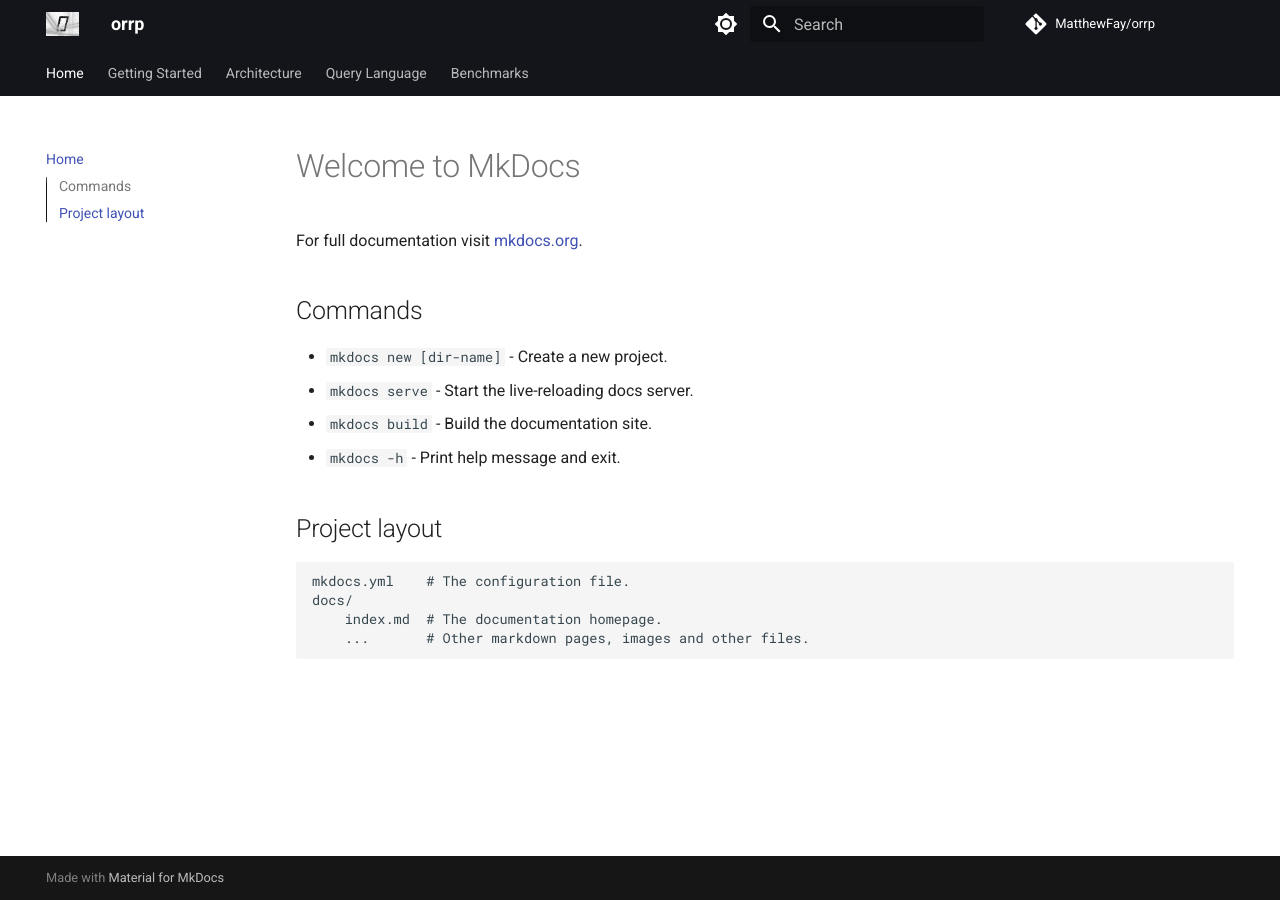
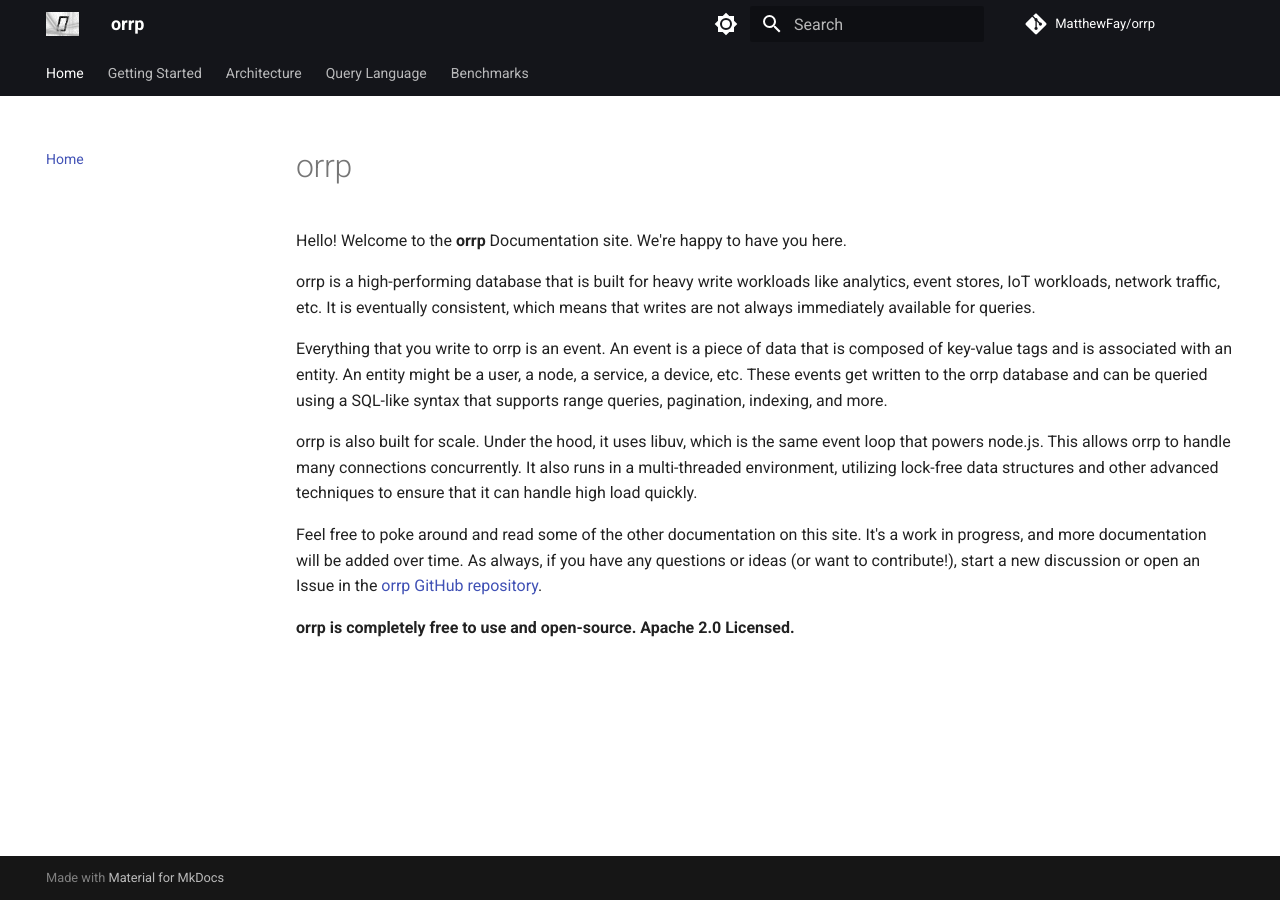
Before and after one commit to MatthewFay/orrp, an MkDocs documentation site: the page built from docs/index.md, in a window 1280 px wide. Built offline with MkDocs 1.6.1 and Material for MkDocs 9.7.7, drawn with Linux system fonts in a browser that asks for light colours; comment, search, counter and statistics services are not loaded.

Commit message:
add some starting docs

```diff
--- a/docs/index.md
+++ b/docs/index.md
@@ -1,17 +1,20 @@
-# Welcome to MkDocs
+# orrp
 
-For full documentation visit [mkdocs.org](https://www.mkdocs.org).
+Hello! Welcome to the **orrp** Documentation site. We're happy to have you here.
 
-## Commands
+orrp is a high-performing database that is built for heavy write workloads like analytics, event stores, IoT workloads, network traffic, etc. It is eventually consistent, which means that writes are not always immediately available for queries.
 
-* `mkdocs new [dir-name]` - Create a new project.
-* `mkdocs serve` - Start the live-reloading docs server.
-* `mkdocs build` - Build the documentation site.
-* `mkdocs -h` - Print help message and exit.
+Everything that you write to orrp is an event. An event is a piece of data that is composed of key-value tags and is associated with an entity. An entity might be a user, a node, a service, a device, etc. These events get written to the orrp database and can be queried using a SQL-like syntax that supports range queries, pagination, indexing, and more.
 
-## Project layout
+orrp is also built for scale. Under the hood, it uses libuv, which is the same event loop that powers node.js. This allows orrp to handle many connections concurrently. It also runs in a multi-threaded environment, utilizing lock-free data structures and other advanced techniques to ensure that it can handle high load quickly.
+
+Feel free to poke around and read some of the other documentation on this site. It's a work in progress, and more documentation will be added over time. As always, if you have any questions or ideas (or want to contribute!), start a new discussion or open an Issue in the [orrp GitHub repository](https://github.com/MatthewFay/orrp).
+
+**orrp is completely free to use and open-source. Apache 2.0 Licensed.**
+
+<!-- ## Project layout
 
     mkdocs.yml    # The configuration file.
     docs/
         index.md  # The documentation homepage.
-        ...       # Other markdown pages, images and other files.
+        ...       # Other markdown pages, images and other files. -->
```
Also changed, not shown: README.md (+2 -0 lines), docs/architecture.md (+2 -0 lines), docs/query-language.md (+2 -0 lines).
